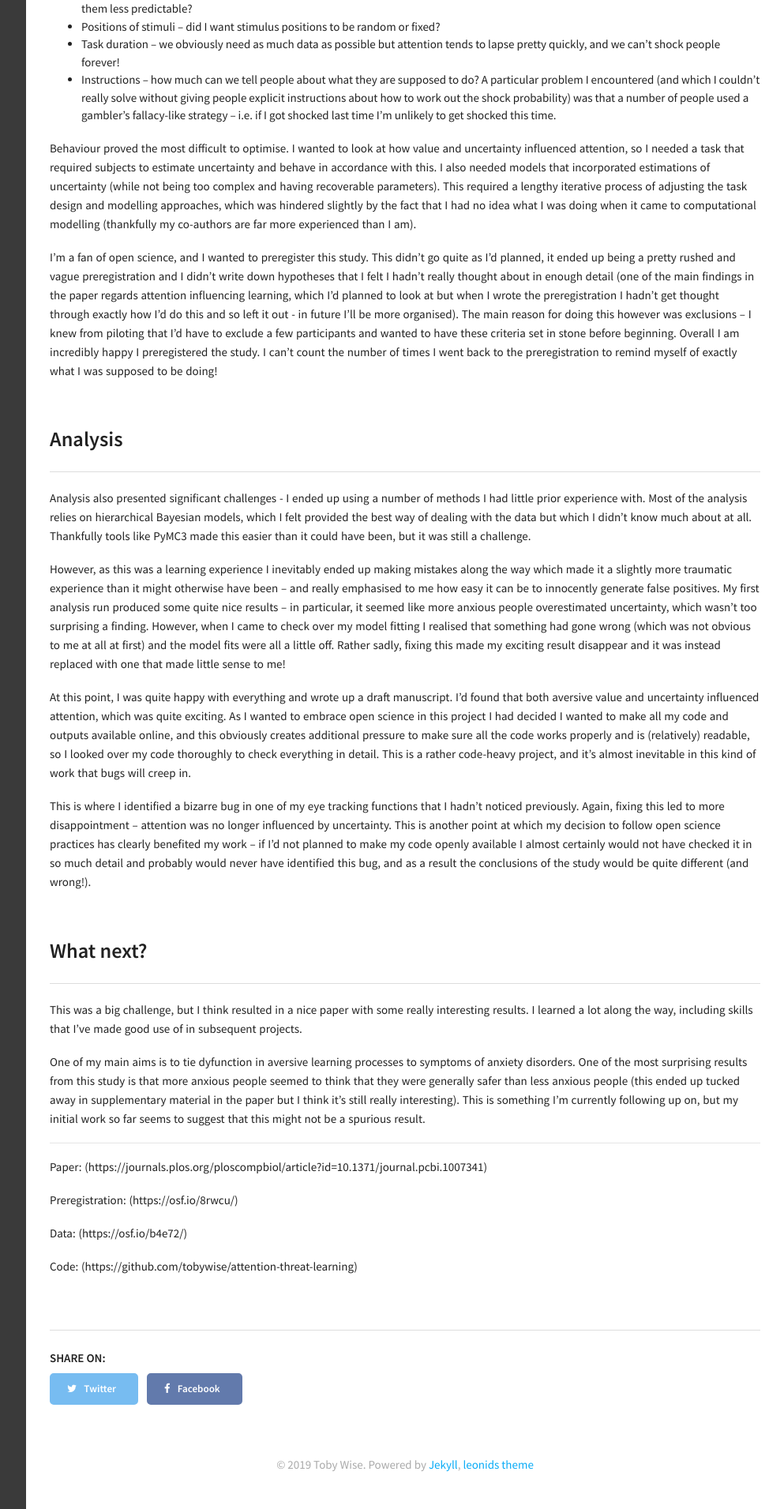
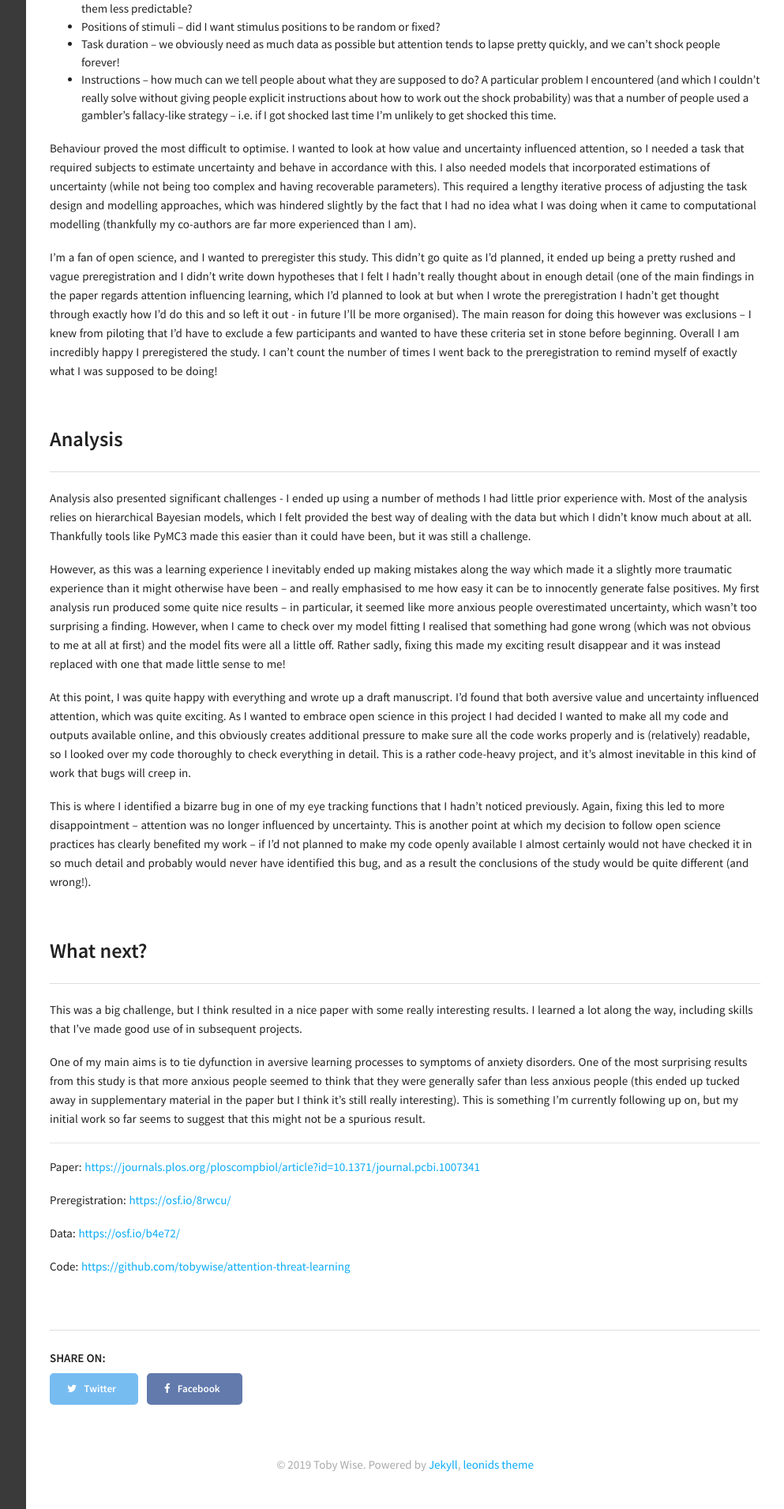
Before and after one commit to tobywise/tobywise.github.io, a Jekyll site: the page built from _posts/2019-14-10-new-paper-on-attention.md, in a window 1280 px wide. Shown: the part 2727-4638 px from the top of the page at 79% size, without its empty margins (287-1280 px from the left). Built offline with Jekyll 4.4.1, drawn with Linux system fonts in a browser that asks for light colours; some of the changed lines change nothing that is shown.

Commit message:
Even more fixes

```diff
--- a/_posts/2019-14-10-new-paper-on-attention.md
+++ b/_posts/2019-14-10-new-paper-on-attention.md
@@ -73,10 +73,10 @@ One of my main aims is to tie dyfunction in aversive learning processes to sympt
 
 ----
 
-Paper: (https://journals.plos.org/ploscompbiol/article?id=10.1371/journal.pcbi.1007341)
+Paper: [https://journals.plos.org/ploscompbiol/article?id=10.1371/journal.pcbi.1007341](https://journals.plos.org/ploscompbiol/article?id=10.1371/journal.pcbi.1007341)
 
-Preregistration: (https://osf.io/8rwcu/)
+Preregistration: [https://osf.io/8rwcu/](https://osf.io/8rwcu/)
 
-Data: (https://osf.io/b4e72/)
+Data: [https://osf.io/b4e72/](https://osf.io/b4e72/)
 
-Code: (https://github.com/tobywise/attention-threat-learning)
+Code: [https://github.com/tobywise/attention-threat-learning](https://github.com/tobywise/attention-threat-learning)
```
